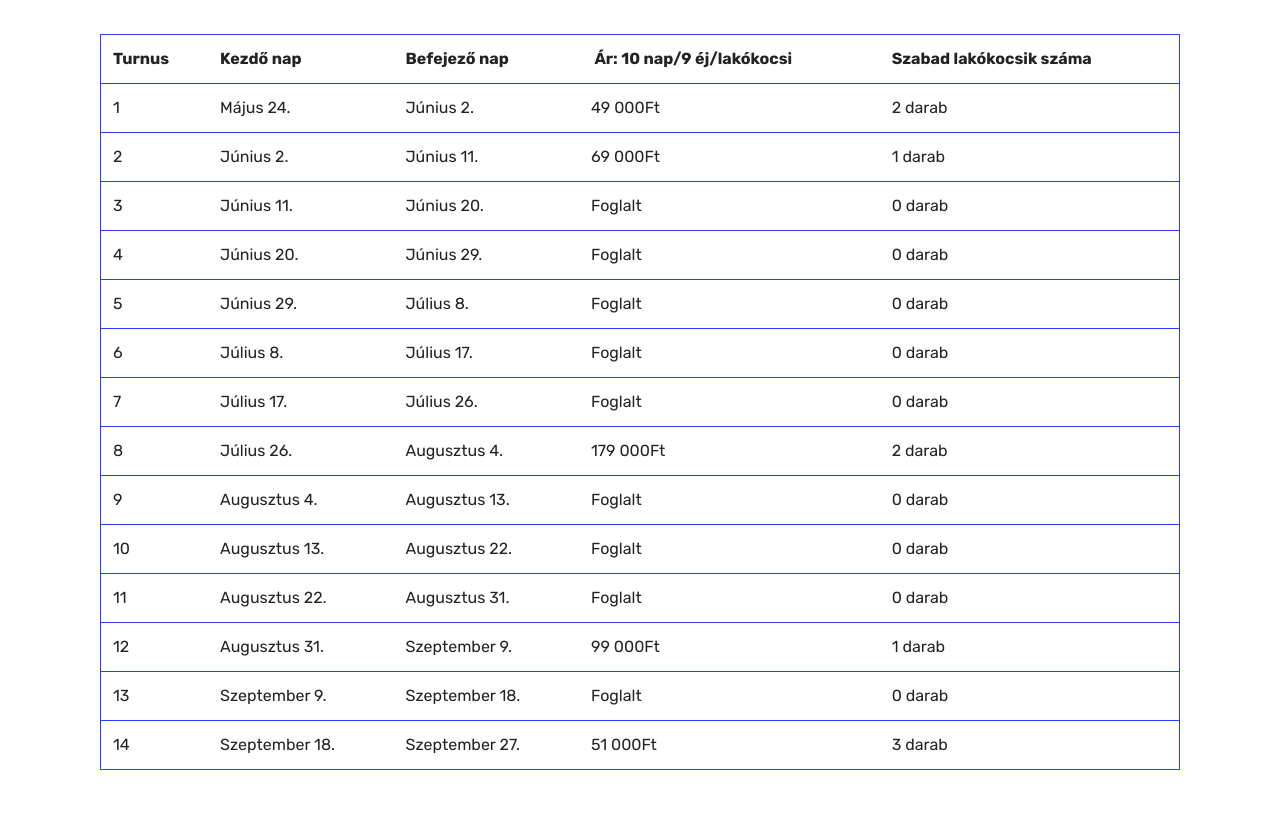
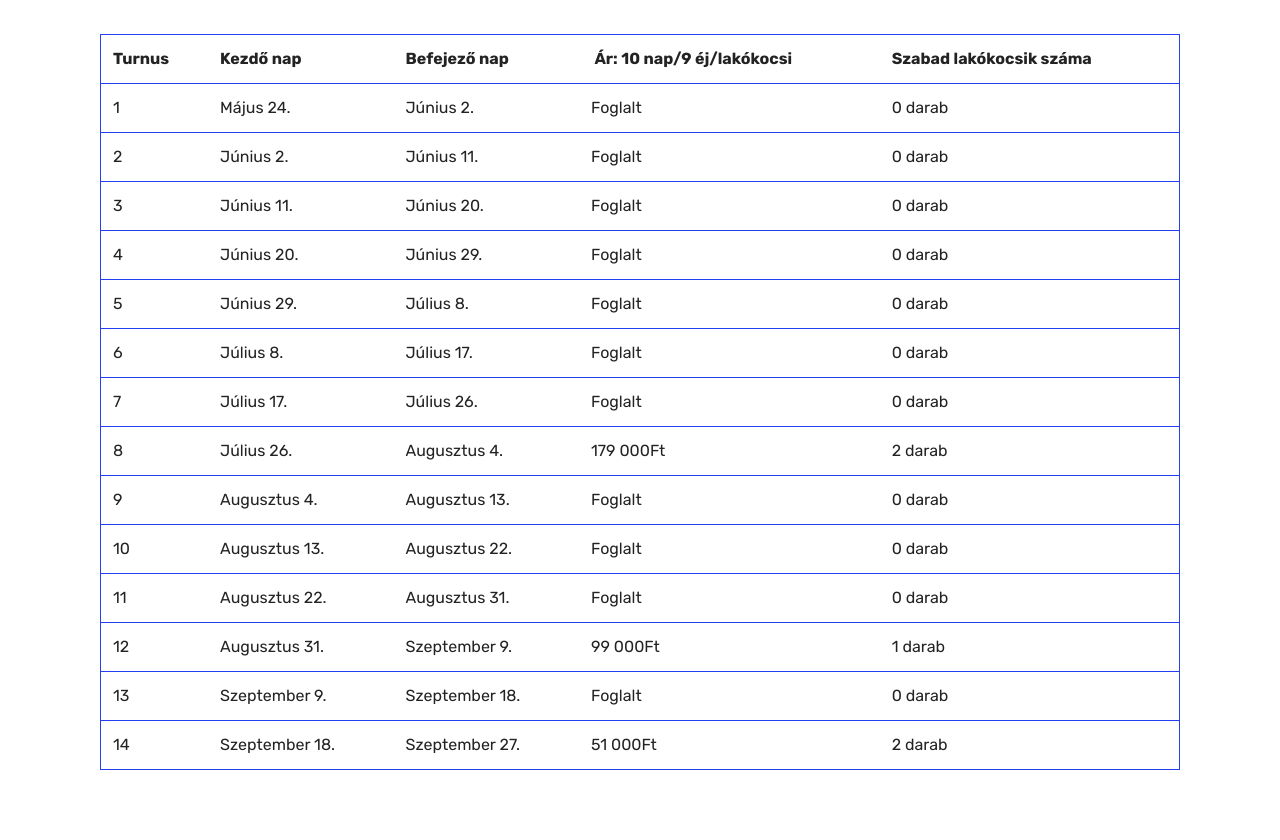
Before and after one commit to marklaszlo9/korinos_new, a Jekyll site: the page built from arak.html, in a window 1280 px wide and 1400 px high. Shown: the part 138-978 px from the top of the window. Built offline with Jekyll 4.4.1, drawn with Linux system fonts in a browser that asks for light colours.

Commit message:
Update arak.html

```diff
--- a/arak.html
+++ b/arak.html
@@ -57,8 +57,8 @@
 
 
             <tr>
-              <td class="body-item mbr-fonts-style display-7">1</td><td class="body-item mbr-fonts-style display-7">Május 24.</td><td class="body-item mbr-fonts-style display-7">Június 2.</td><td class="body-item mbr-fonts-style display-7">49 000Ft</td><td class="body-item mbr-fonts-style display-7">2 darab</td></tr><tr>
-              <td class="body-item mbr-fonts-style display-7">2</td><td class="body-item mbr-fonts-style display-7">Június 2.</td><td class="body-item mbr-fonts-style display-7">Június 11.</td><td class="body-item mbr-fonts-style display-7">69 000Ft</td><td class="body-item mbr-fonts-style display-7">1 darab</td></tr><tr>
+              <td class="body-item mbr-fonts-style display-7">1</td><td class="body-item mbr-fonts-style display-7">Május 24.</td><td class="body-item mbr-fonts-style display-7">Június 2.</td><td class="body-item mbr-fonts-style display-7">Foglalt</td><td class="body-item mbr-fonts-style display-7">0 darab</td></tr><tr>
+              <td class="body-item mbr-fonts-style display-7">2</td><td class="body-item mbr-fonts-style display-7">Június 2.</td><td class="body-item mbr-fonts-style display-7">Június 11.</td><td class="body-item mbr-fonts-style display-7">Foglalt</td><td class="body-item mbr-fonts-style display-7">0 darab</td></tr><tr>
               <td class="body-item mbr-fonts-style display-7">3</td><td class="body-item mbr-fonts-style display-7">Június 11.</td><td class="body-item mbr-fonts-style display-7">Június 20.</td><td class="body-item mbr-fonts-style display-7">Foglalt</td><td class="body-item mbr-fonts-style display-7">0 darab</td></tr><tr>
               <td class="body-item mbr-fonts-style display-7">4</td><td class="body-item mbr-fonts-style display-7">Június 20.</td><td class="body-item mbr-fonts-style display-7">Június 29.</td><td class="body-item mbr-fonts-style display-7">Foglalt</td><td class="body-item mbr-fonts-style display-7">0 darab</td></tr><tr>
               <td class="body-item mbr-fonts-style display-7">5</td><td class="body-item mbr-fonts-style display-7">Június 29.</td><td class="body-item mbr-fonts-style display-7">Július 8.</td><td class="body-item mbr-fonts-style display-7">Foglalt</td><td class="body-item mbr-fonts-style display-7">0 darab</td></tr><tr>
@@ -70,7 +70,7 @@
               <td class="body-item mbr-fonts-style display-7">11</td><td class="body-item mbr-fonts-style display-7">Augusztus 22.</td><td class="body-item mbr-fonts-style display-7">Augusztus 31.</td><td class="body-item mbr-fonts-style display-7">Foglalt</td><td class="body-item mbr-fonts-style display-7">0 darab</td></tr><tr>
               <td class="body-item mbr-fonts-style display-7">12</td><td class="body-item mbr-fonts-style display-7">Augusztus 31.</td><td class="body-item mbr-fonts-style display-7">Szeptember 9.</td><td class="body-item mbr-fonts-style display-7">99 000Ft</td><td class="body-item mbr-fonts-style display-7">1 darab</td></tr><tr>
               <td class="body-item mbr-fonts-style display-7">13</td><td class="body-item mbr-fonts-style display-7">Szeptember 9.</td><td class="body-item mbr-fonts-style display-7">Szeptember 18.</td><td class="body-item mbr-fonts-style display-7">Foglalt</td><td class="body-item mbr-fonts-style display-7">0 darab</td></tr><tr>
-              <td class="body-item mbr-fonts-style display-7">14</td><td class="body-item mbr-fonts-style display-7">Szeptember 18.</td><td class="body-item mbr-fonts-style display-7">Szeptember 27.</td><td class="body-item mbr-fonts-style display-7">51 000Ft</td><td class="body-item mbr-fonts-style display-7">3 darab</td></tr><tr>
+              <td class="body-item mbr-fonts-style display-7">14</td><td class="body-item mbr-fonts-style display-7">Szeptember 18.</td><td class="body-item mbr-fonts-style display-7">Szeptember 27.</td><td class="body-item mbr-fonts-style display-7">51 000Ft</td><td class="body-item mbr-fonts-style display-7">2 darab</td></tr><tr>
 
 
 
```
